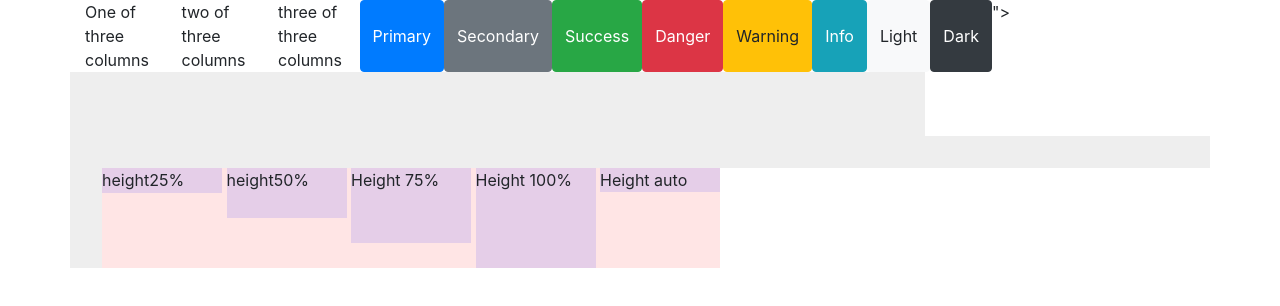
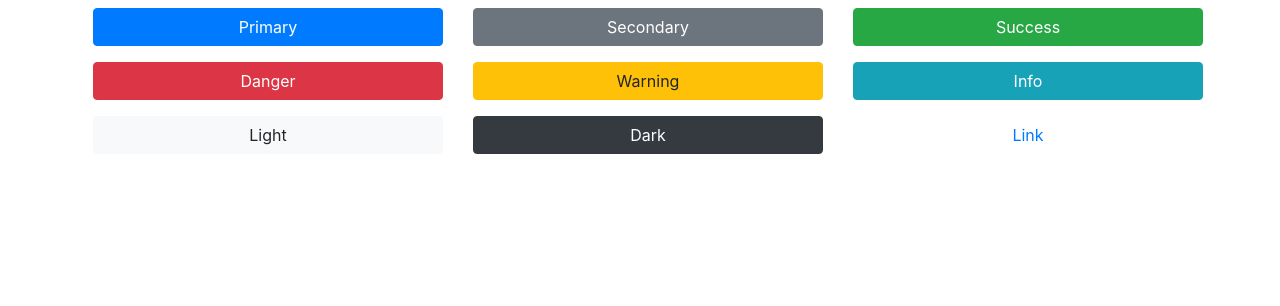
Before and after one commit to tacunninghan4/boostrap-homework, a plain HTML site: page index.html in a window 1280 px wide. Drawn offline with nearby package versions, Linux system fonts and the light colour scheme.

Commit message:
fixing homework

```diff
--- a/index.html
+++ b/index.html
@@ -12,26 +12,42 @@
     <div class="container">
         <div class="row">
 
-            <div class="col-sm">
-              One of three columns
-            </div>
-            <div class="col-sm">
-              two of three columns
-            </div>
-            <div class="col-sm">
-              three of three columns
-            </div>
-            <button type="button" class="btn btn-primary">Primary</button>
-            <button type="button" class="btn btn-secondary">Secondary</button>
-            <button type="button" class="btn btn-success">Success</button>
-            <button type="button" class="btn btn-danger">Danger</button>
-            <button type="button" class="btn btn-warning">Warning</button>
-            <button type="button" class="btn btn-info">Info</button>
-            <button type="button" class="btn btn-light">Light</button>
-            <button type="button" class="btn btn-dark">Dark</button>">
-            <div class="mx-auto" style="width: 200px;">
+            <div class="col-4">
+            <button type="button" class="btn btn-primary width-auto m-2 w-100">Primary</button></div>
 
-              </div>
+            <div class="col-4">
+            <button type="button" class="btn btn-secondary width-auto m-2 w-100">Secondary</button></div>
+
+            <div class="col-4">
+            <button type="button" class="btn btn-success width-auto m-2 w-100">Success</button></div>
+
+            <div class="col-4">
+            <button type="button" class="btn btn-danger width-auto m-2 w-100">Danger</button></div>
+
+            <div class="col-4">
+
+            <button type="button" class="btn btn-warning width-auto m-2 w-100">Warning</button></div>
+           <div class="col-4">
+            <button type="button" class="btn btn-info width-auto m-2 w-100">Info</button>
+        </div>
+
+            <div class="col-4">
+            <button type="button" class="btn btn-light width-auto m-2 w-100">Light</button>
+        </div>
+
+        <div class="col-4">
+            <button type="button" class="btn btn-dark width-auto m-2 w-100">Dark</button></div>
+
+            <div class="col-4"><button type="button" class="btn btn-link width-auto m-2 w-100">Link</button></div>
+        </div>
+    </div>
+
+
+
+
+
+
+              <!-- </div>
               <div class="w-25 p-3" style="background-color: #eee;"></div>
               <div class="w-50 p-3" style="background-color: #eee;"></div>
               <div class="w-75 p-3" style="background-color: #eee;"></div>
@@ -42,10 +58,8 @@
                 <div class="h-50 d-inline-block" style="width: 120px; background-color: rgba(0,0,255,.1)">height50%</div>
                 <div class="h-75 d-inline-block" style="width: 120px; background-color: rgba(0,0,255,.1)">Height 75%</div>
                 <div class="h-100 d-inline-block" style="width: 120px; background-color: rgba(0,0,255,.1)">Height 100%</div>
-                <div class="h-auto d-inline-block" style="width: 120px; background-color: rgba(0,0,255,.1)">Height auto</div>
+                <div class="h-auto d-inline-block" style="width: 120px; background-color: rgba(0,0,255,.1)">Height auto</div> -->
 
-        </div>
-    </div>
 
 
 
```
